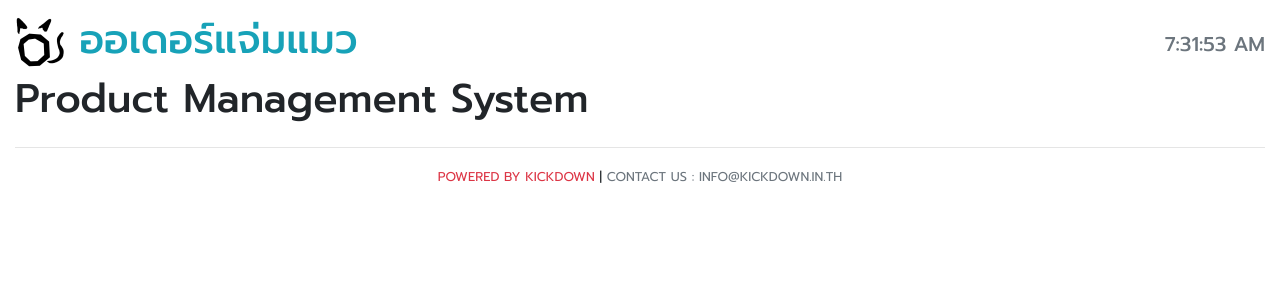
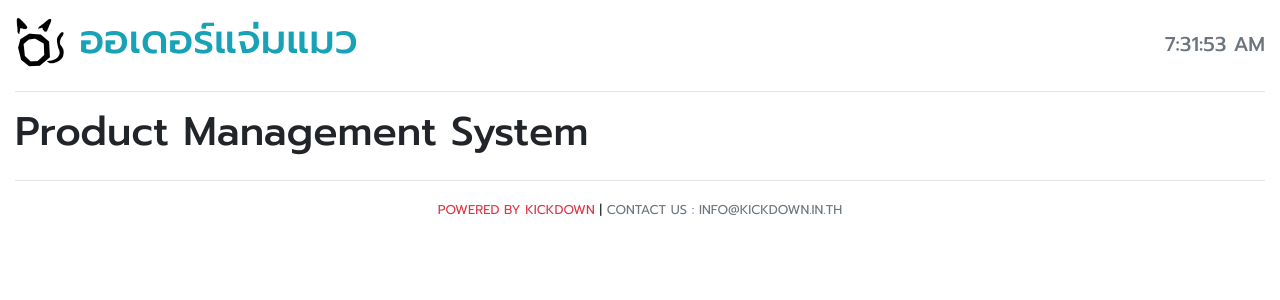
Before and after one commit to poomer123/react-product-management, a React (Create React App) app: page / in a window 1280 px wide. Shown: the top 300 px of the page. Built offline with nearby package versions, Linux system fonts and the light colour scheme.

Commit message:
add line into header

```diff
--- a/src/Header.js
+++ b/src/Header.js
@@ -24,6 +24,9 @@ class Header extends Component {
                 <div className="col-12 col-md-4 text-right">
                     <h5 className="text-muted pt-3">{this.state.date.toLocaleTimeString()}</h5>
                 </div>
+                <div className="col-12">
+                    <hr />
+                </div>
             </div>
         )
     }
```
